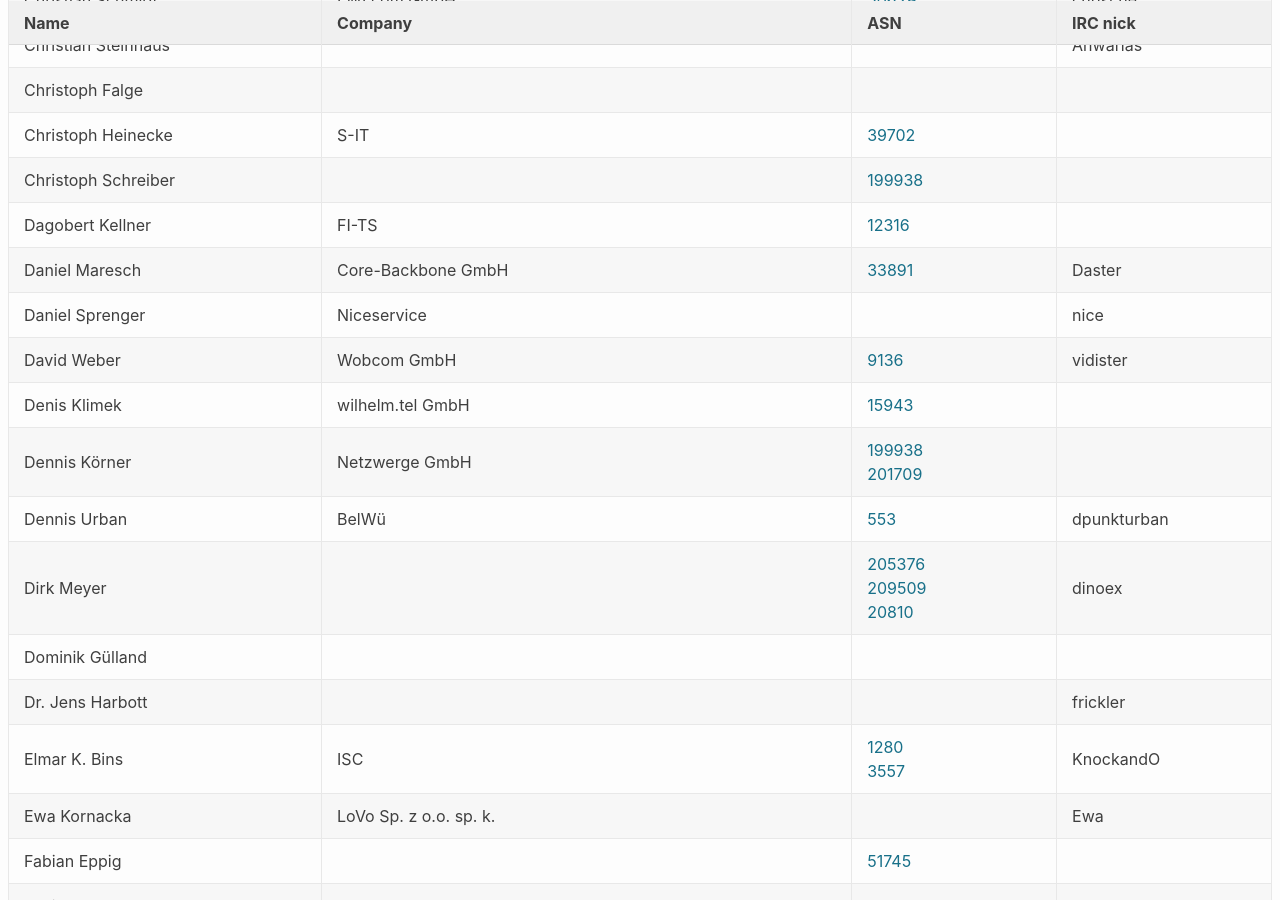
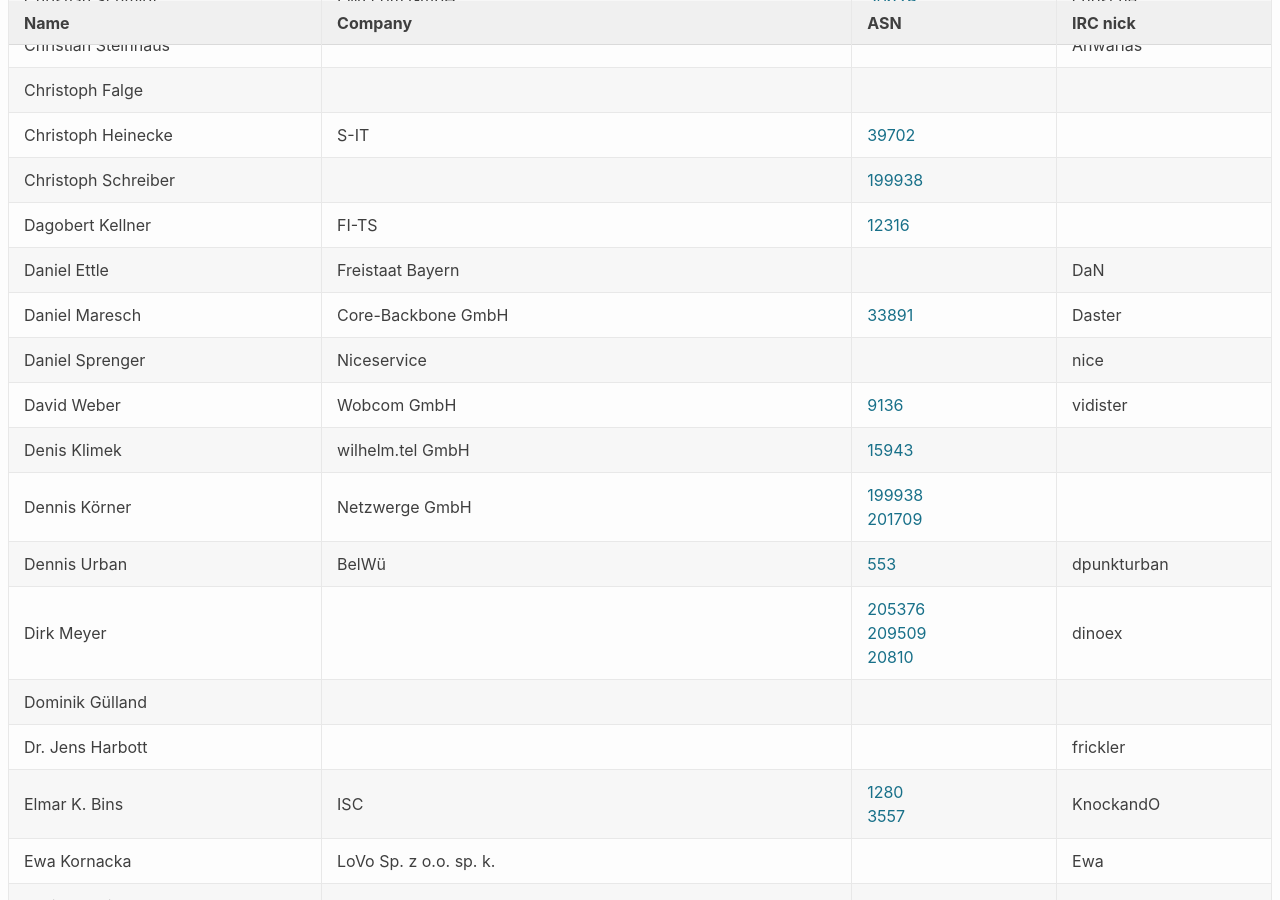
Before and after one commit to denog/pretix-attendeelist, a Jekyll site: the page built from index.markdown, in a window 1280 px wide and 900 px high, scrolled down 1297 px. Built offline with Jekyll 4.4.1, drawn with Linux system fonts in a browser that asks for light colours; some of the changed text lies outside the part shown.

Commit message:
Latest data: Fri Oct 16 08:49:48 UTC 2020

```diff
--- a/_data/attendees.json
+++ b/_data/attendees.json
@@ -184,6 +184,12 @@
     "company": "FI-TS",
     "irc": null,
     "asn": "12316"
+  },
+  {
+    "name": "Daniel Ettle",
+    "company": "Freistaat Bayern",
+    "irc": "DaN",
+    "asn": null
   },
   {
     "name": "Daniel Maresch",
@@ -1017,7 +1023,7 @@
     "name": "Ralf Ertzinger",
     "company": "Booking.com",
     "irc": "Lalufu",
-    "asn": "AS43996/AS202196"
+    "asn": "AS43996 AS202196"
   },
   {
     "name": "Ramona Röß",
@@ -1071,7 +1077,7 @@
     "name": "Robin Weiligmann",
     "company": "Förderverein Freie Infrastruktur e. V.",
     "irc": "RobWei",
-    "asn": "209894 | 207622"
+    "asn": "209894 207622"
   },
   {
     "name": "Ronny Bösger",
```
